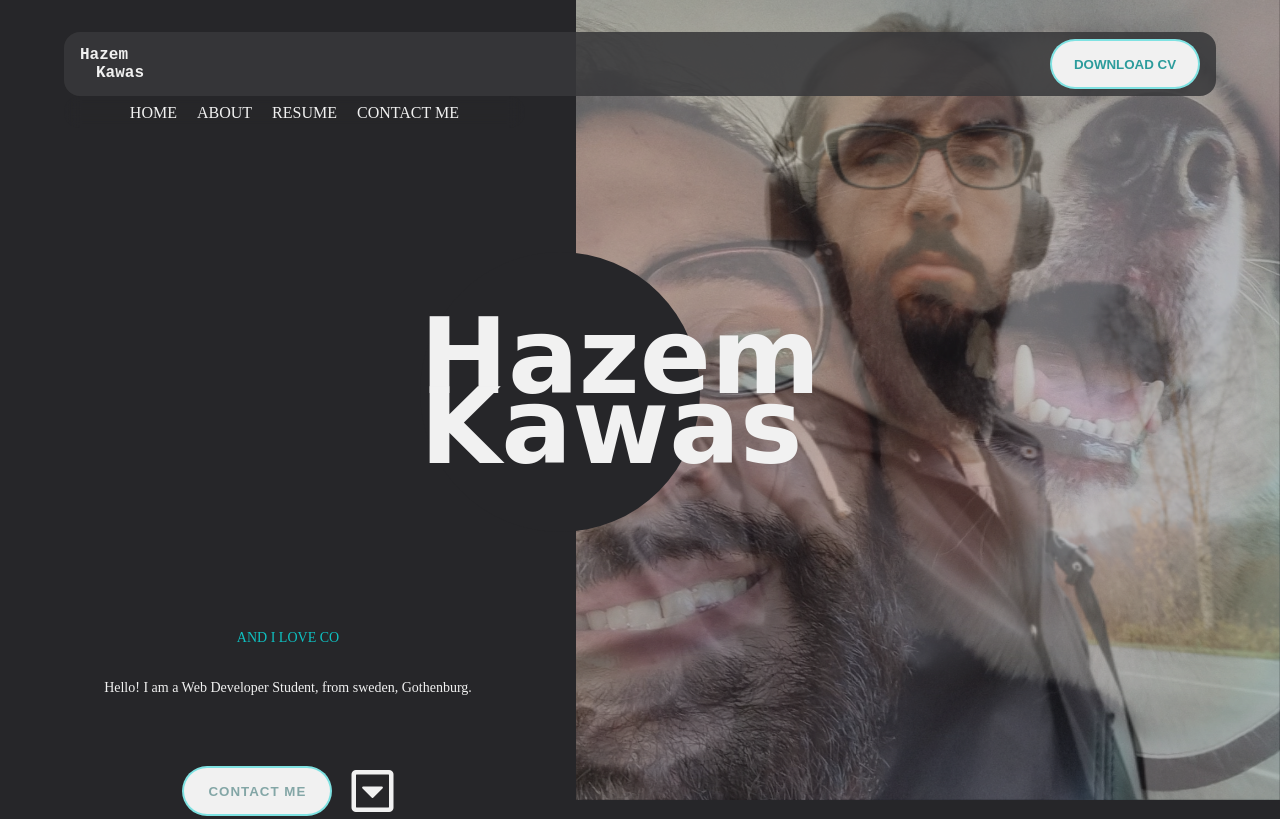
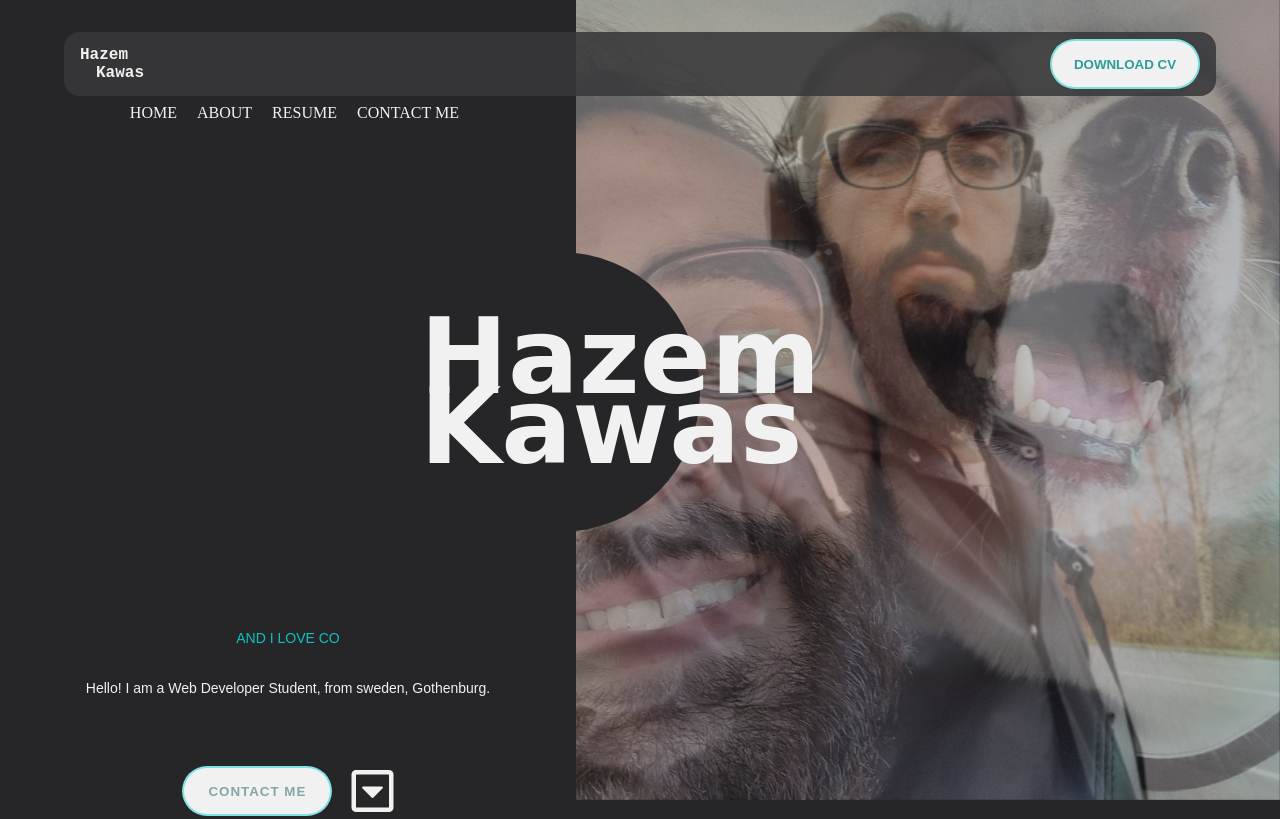
Before and after one commit to hazem-89/My-CV, a plain HTML site: page index.html in a window 1280 px wide. Shown: the top 819 px of the page. Drawn offline with nearby package versions, Linux system fonts and the light colour scheme; a web font is replaced by a local one.

Commit message:
changing p font family

```diff
--- a/style-mobile.css
+++ b/style-mobile.css
@@ -24,7 +24,9 @@ a{
     text-decoration: none;
     color: var(--dark-mode-text-color);
 }
-
+p{
+    font-family: 'Source Sans Pro', sans-serif;
+}
 li {
     list-style: none;
     color: var(--dark-mode-text-color);
```
